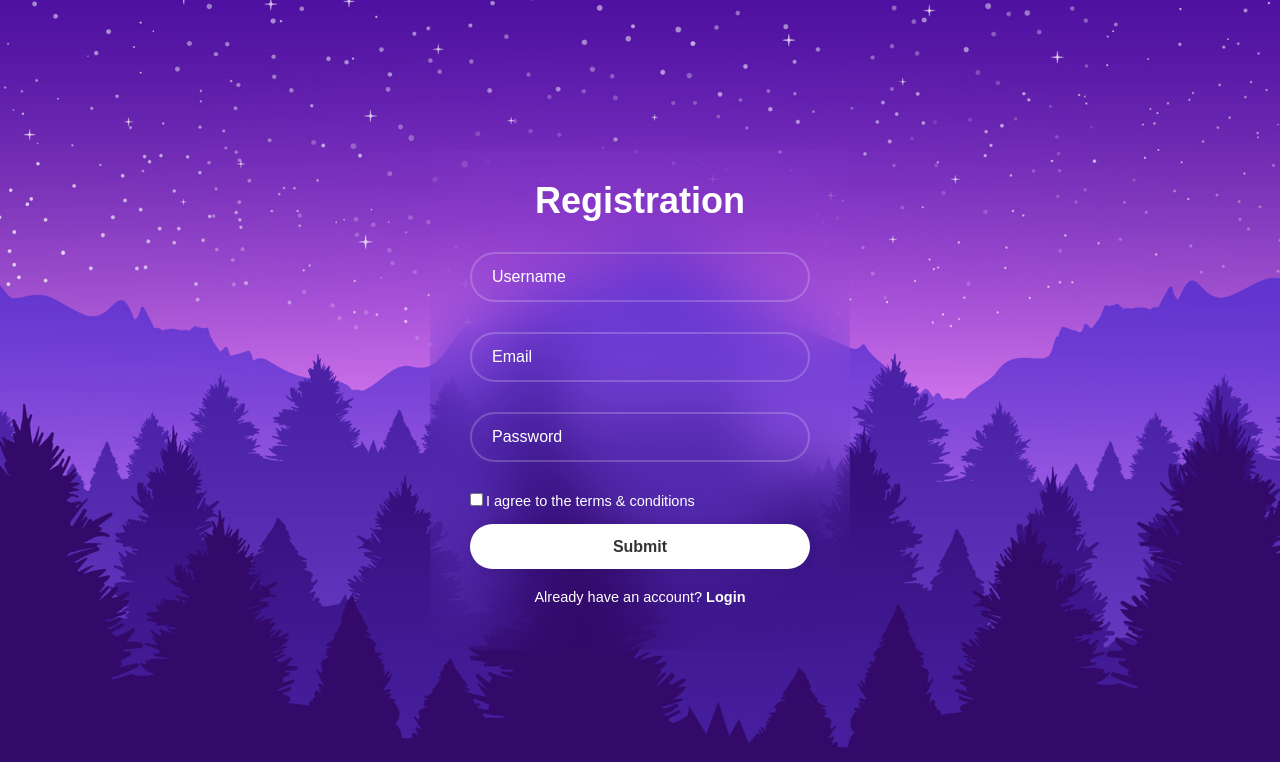
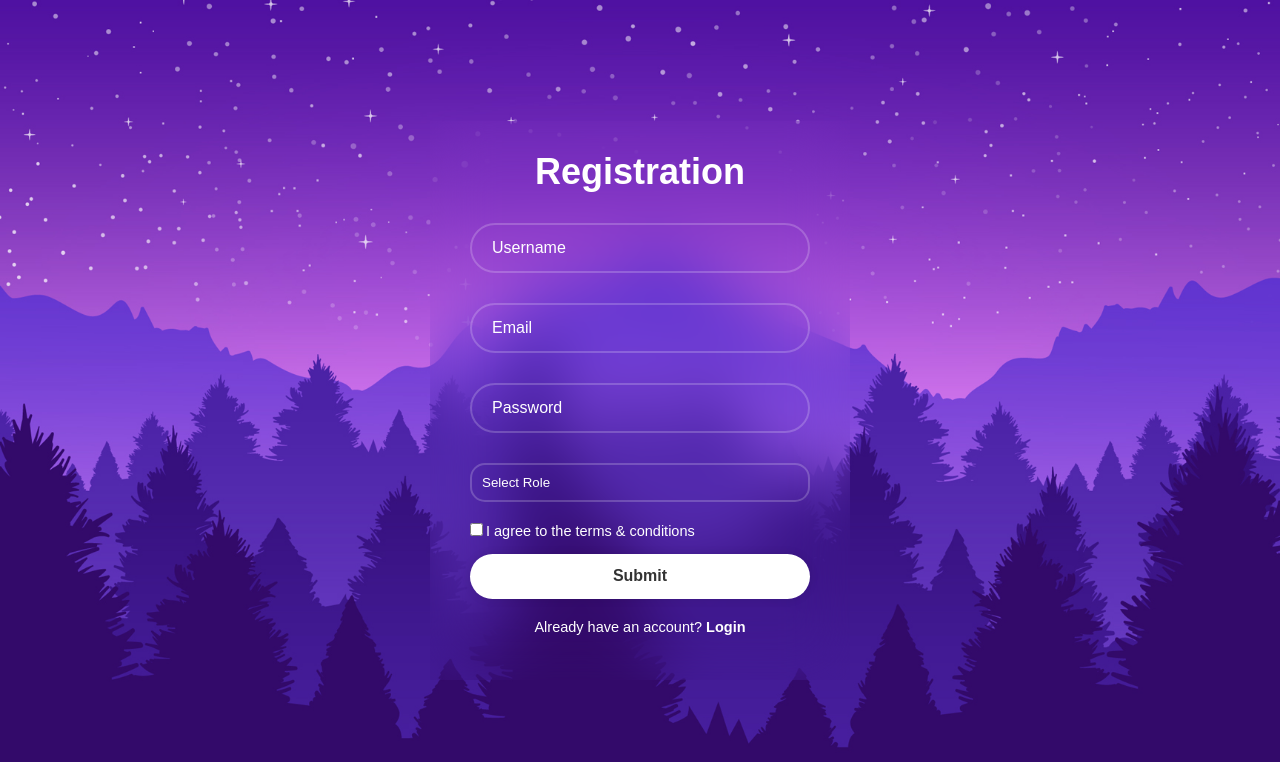
Before and after one commit to barastrong/UKLS, a PHP site: page /registers.php in a window 1280 px wide. Shown: the top 762 px of the page. Run offline with PHP 8.4, Linux system fonts and the light colour scheme; some libraries are stand-ins or nearby versions.

Commit message:
first commit

```diff
--- a/register.css
+++ b/registers.css
@@ -66,6 +66,7 @@ button a{
 .remember-forgot label input{
     accent-color: white;
     margin-right: 3px;
+
 }
 .remember-forgot a{
     color: white;
@@ -119,3 +120,25 @@ button a{
     border-radius: 5px;
     margin-bottom: 10px;
 }
+/* Role select */
+.role select {
+    width: 100%;
+    padding: 10px;
+    border: 2px solid rgba(255, 255, 255, .2);
+    border-radius: 15px;
+    appearance: none;
+    color: white;
+    background: transparent;
+    transition: border 0.3s;
+    margin-bottom: 20px;
+}
+
+.role select:focus {
+    border-color: #007bff;
+}
+
+.role select option {
+    padding: 10px;
+    background: transparent;
+    color: black; /* Ensuring options text is visible */
+}
--- a/registers.php
+++ b/registers.php
@@ -4,7 +4,7 @@
     <meta charset="UTF-8">
     <meta name="viewport" content="width=device-width, initial-scale=1.0">
     <title>Register</title>
-    <link rel="stylesheet" href="register.css">
+    <link rel="stylesheet" href="registers.css">
     <script src="https://unpkg.com/boxicons@2.1.4/dist/boxicons.js"></script>
 </head>
 <body>
@@ -23,6 +23,13 @@
                 <input type="password" placeholder="Password" name="Password">
                 <box-icon type='solid' name='lock-alt'></box-icon>
             </div>
+            <div class="role">
+                <select name="role" id="">
+                    <option value="" disable selected>Select Role</option>
+                    <option value="admin">Admin</option>
+                    <option value="user">User</option>
+                </select>
+            </div>
             <br><br>
             <div class="remember-forgot">
                 <label><input type="checkbox" required>I agree to the terms & conditions</label>
@@ -38,7 +45,7 @@
     if (isset($_POST['Submit'])) {
         $user= $_POST['Username'];
         $password= $_POST['Password'];
-        $level= "user";
+        $level= $_POST['role'];
         $email= $_POST['Email'];
 
         include_once("koneksi.php");
```
Also changed, not shown: loginLoading.php (+26 -22 lines).
